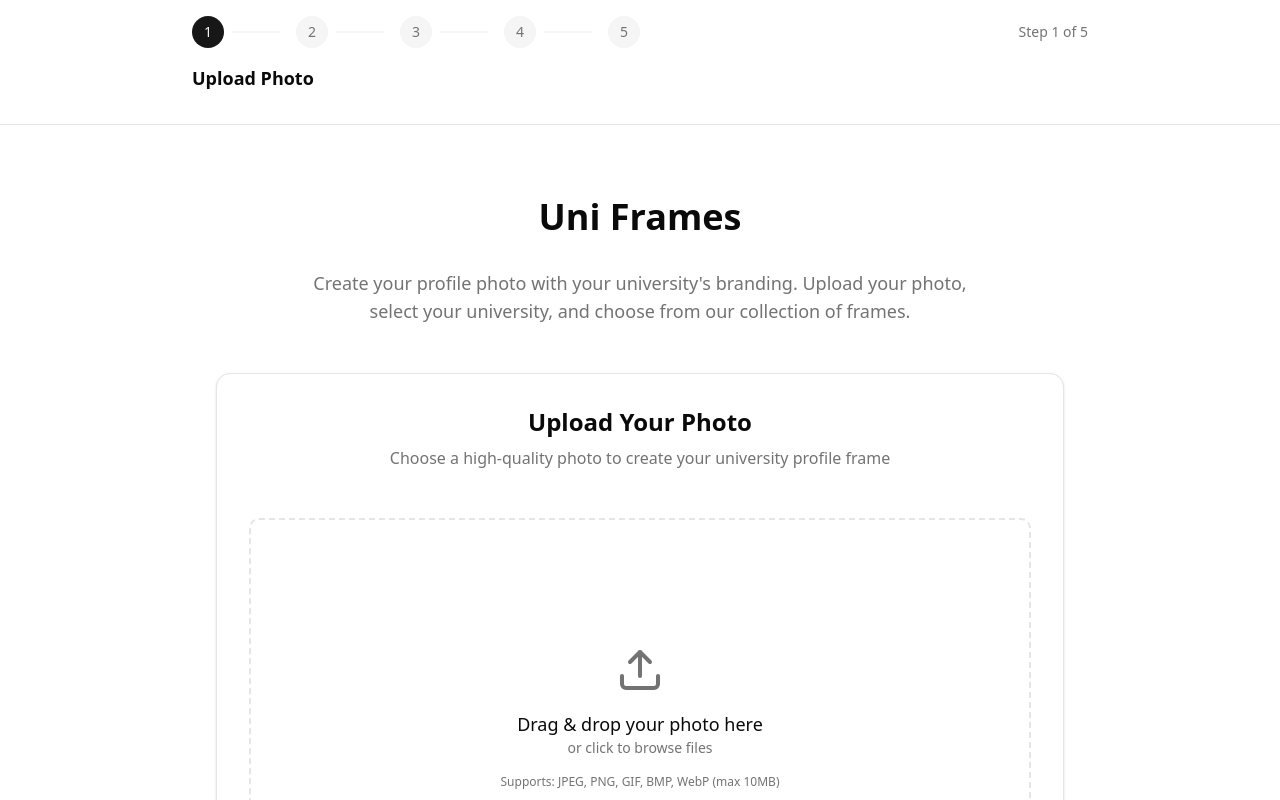
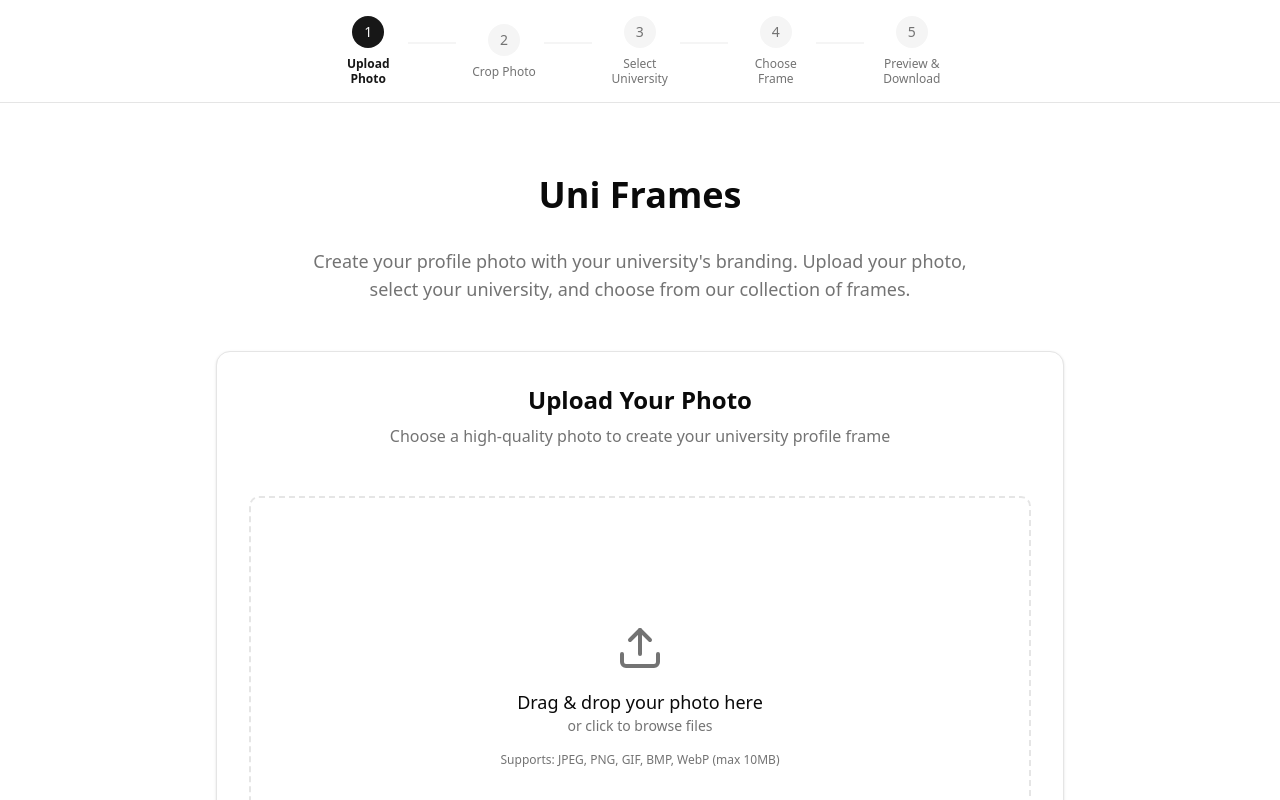
Before and after one commit to YHTerrance/UniFrames, a Next.js app in the folder apps/frontend/: page / in a window 1280 px wide. Shown: the top 800 px of the page. Built offline with nearby package versions, Linux system fonts and the light colour scheme.

Commit message:
Show step name under indicator and center it

```diff
--- a/apps/frontend/components/step-navigation.tsx
+++ b/apps/frontend/components/step-navigation.tsx
@@ -23,7 +23,7 @@ export function StepNavigation({
     <div className="bg-card border-b border-border p-4">
       <div className="max-w-4xl mx-auto">
         {/* Progress indicator */}
-        <div className="flex items-center justify-between mb-4">
+        <div className="flex items-center justify-center">
           <div className="flex items-center space-x-2">
             {Array.from({ length: totalSteps }, (_, i) => {
               const isClickable = i <= currentStep && onStepClick;
@@ -32,6 +32,7 @@ export function StepNavigation({
 
               return (
                 <div key={i} className="flex items-center">
+                  <div className="flex flex-col items-center">
                     <div
                       className={`
                         w-8 h-8 rounded-full flex items-center justify-center text-sm font-medium transition-colors
@@ -52,21 +53,39 @@ export function StepNavigation({
                       role={isClickable ? "button" : undefined}
                       tabIndex={isClickable ? 0 : -1}
                       onKeyDown={(e) => {
-                      if (isClickable && (e.key === "Enter" || e.key === " ")) {
+                        if (
+                          isClickable &&
+                          (e.key === "Enter" || e.key === " ")
+                        ) {
                           e.preventDefault();
                           handleStepClick(i);
                         }
                       }}
-                    aria-label={`${isClickable ? "Go to " : ""}Step ${i + 1}: ${
-                      stepNames[i]
-                    }`}
+                      aria-label={`${isClickable ? "Go to " : ""}Step ${
+                        i + 1
+                      }: ${stepNames[i]}`}
                     >
                       {i + 1}
+                    </div>
+                    <div
+                      className={`
+                        mt-2 text-xs text-center max-w-16 leading-tight
+                        ${
+                          isCurrent
+                            ? "text-primary font-semibold"
+                            : isCompleted
+                            ? "text-accent-foreground font-medium"
+                            : "text-muted-foreground"
+                        }
+                      `}
+                    >
+                      {stepNames[i]}
+                    </div>
                   </div>
                   {i < totalSteps - 1 && (
                     <div
                       className={`
-                        w-12 h-0.5 mx-2
+                        w-12 h-0.5 mx-2 mt-[-16px]
                         ${i < currentStep ? "bg-accent" : "bg-muted"}
                       `}
                     />
@@ -75,16 +94,7 @@ export function StepNavigation({
               );
             })}
           </div>
-
-          <div className="text-sm text-muted-foreground">
-            Step {currentStep + 1} of {totalSteps}
         </div>
-        </div>
-
-        {/* Step name */}
-        <h1 className="text-lg font-semibold text-foreground mb-4">
-          {stepNames[currentStep]}
-        </h1>
       </div>
     </div>
   );
```
Lines whose indentation alone changed are shown as unchanged.
